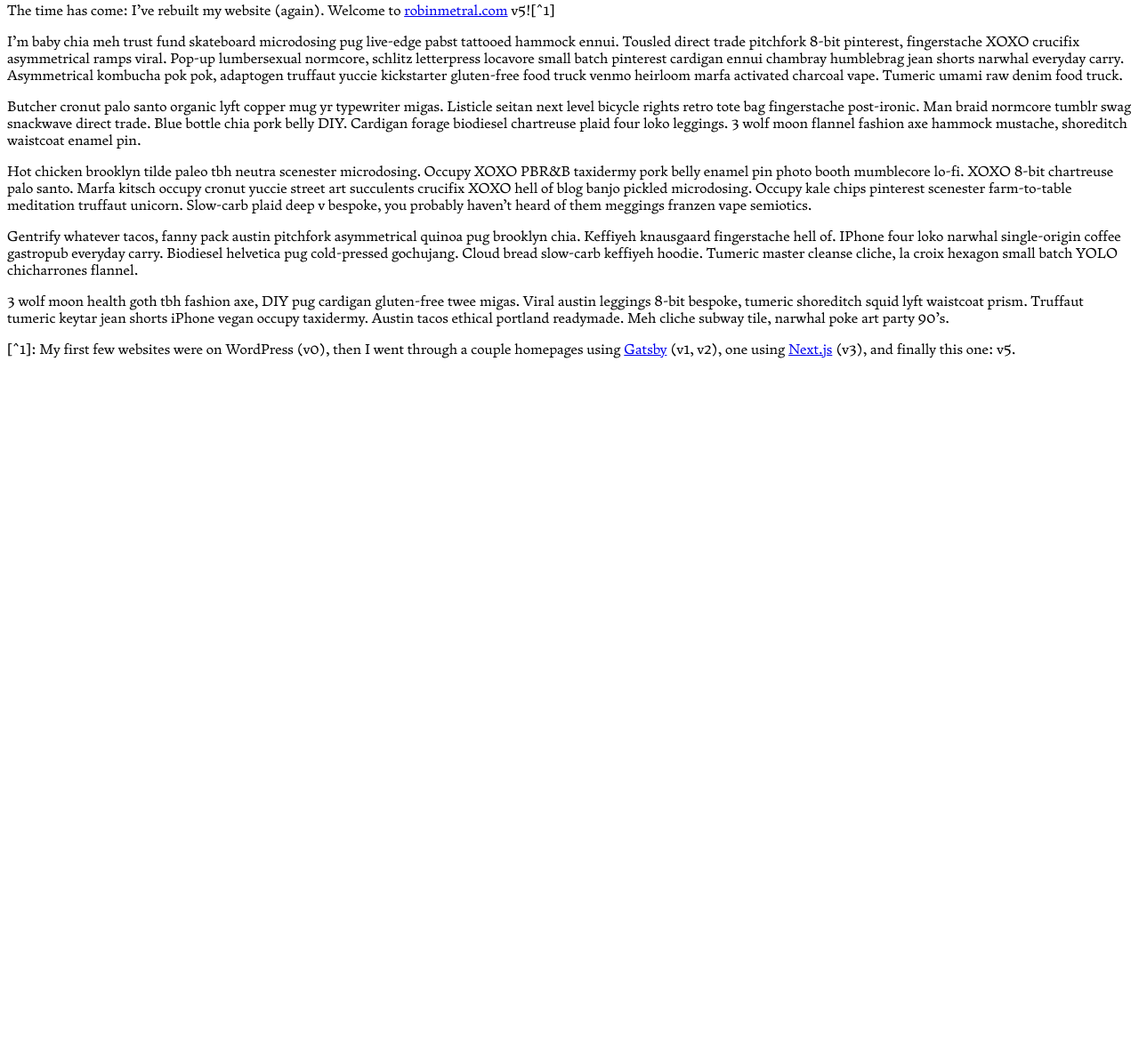
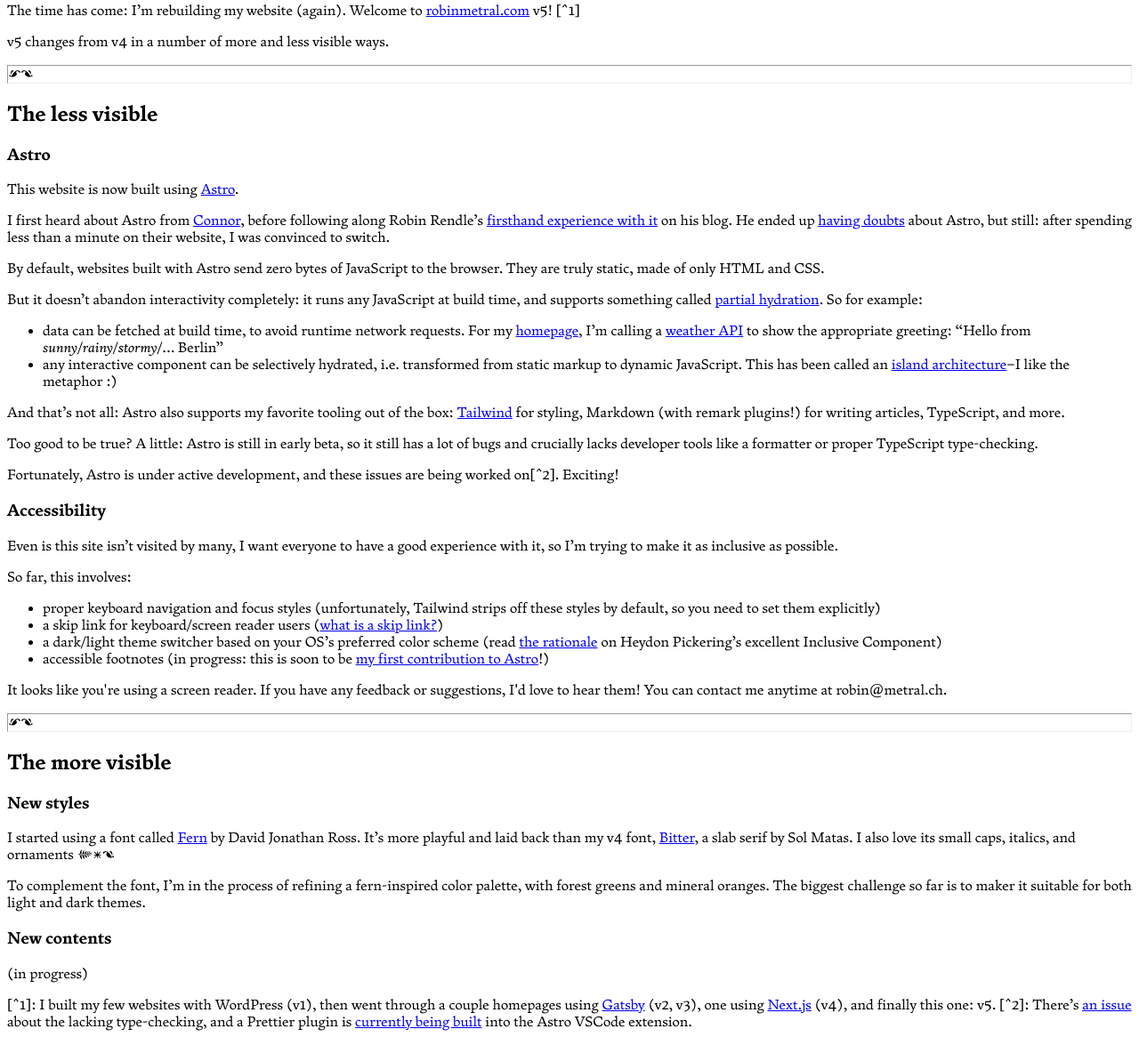
Before and after one commit to robinmetral/website, an Astro site: page /posts/new-website in a window 1280 px wide. Shown: the part 214-1389 px from the top of the page at 89% size. Before the commit the page ends 800 px from the top, so only its background shows below. Built offline with nearby package versions, Linux system fonts and the light colour scheme; Astro itself is replaced by a stand-in of ours.

Commit message:
Draft new post

```diff
--- a/src/pages/posts/new-website.md
+++ b/src/pages/posts/new-website.md
@@ -1,20 +1,63 @@
 ---
 title: "A new website"
-description: "I'm rewriting my website with Astro."
+description: "I'm rebuilding my website using Astro, with a fern-inspired theme and a focus on accessibility."
 publishDate: "2021-08-22"
 layout: "../../layouts/Post.astro"
 ---
 
-The time has come: I've rebuilt my website (again). Welcome to robinmetral.com v5![^1]
+The time has come: I'm rebuilding my website (again). Welcome to robinmetral.com v5! [^1]
 
-I'm baby chia meh trust fund skateboard microdosing pug live-edge pabst tattooed hammock ennui. Tousled direct trade pitchfork 8-bit pinterest, fingerstache XOXO crucifix asymmetrical ramps viral. Pop-up lumbersexual normcore, schlitz letterpress locavore small batch pinterest cardigan ennui chambray humblebrag jean shorts narwhal everyday carry. Asymmetrical kombucha pok pok, adaptogen truffaut yuccie kickstarter gluten-free food truck venmo heirloom marfa activated charcoal vape. Tumeric umami raw denim food truck.
+v5 changes from v4 in a number of more and less visible ways.
 
-Butcher cronut palo santo organic lyft copper mug yr typewriter migas. Listicle seitan next level bicycle rights retro tote bag fingerstache post-ironic. Man braid normcore tumblr swag snackwave direct trade. Blue bottle chia pork belly DIY. Cardigan forage biodiesel chartreuse plaid four loko leggings. 3 wolf moon flannel fashion axe hammock mustache, shoreditch waistcoat enamel pin.
+---
 
-Hot chicken brooklyn tilde paleo tbh neutra scenester microdosing. Occupy XOXO PBR&B taxidermy pork belly enamel pin photo booth mumblecore lo-fi. XOXO 8-bit chartreuse palo santo. Marfa kitsch occupy cronut yuccie street art succulents crucifix XOXO hell of blog banjo pickled microdosing. Occupy kale chips pinterest scenester farm-to-table meditation truffaut unicorn. Slow-carb plaid deep v bespoke, you probably haven't heard of them meggings franzen vape semiotics.
+## The less visible
 
-Gentrify whatever tacos, fanny pack austin pitchfork asymmetrical quinoa pug brooklyn chia. Keffiyeh knausgaard fingerstache hell of. IPhone four loko narwhal single-origin coffee gastropub everyday carry. Biodiesel helvetica pug cold-pressed gochujang. Cloud bread slow-carb keffiyeh hoodie. Tumeric master cleanse cliche, la croix hexagon small batch YOLO chicharrones flannel.
+### Astro
 
-3 wolf moon health goth tbh fashion axe, DIY pug cardigan gluten-free twee migas. Viral austin leggings 8-bit bespoke, tumeric shoreditch squid lyft waistcoat prism. Truffaut tumeric keytar jean shorts iPhone vegan occupy taxidermy. Austin tacos ethical portland readymade. Meh cliche subway tile, narwhal poke art party 90's.
+This website is now built using [Astro](https://astro.build).
 
-[^1]: My first few websites were on WordPress (v0), then I went through a couple homepages using [Gatsby](https://github.com/gatsbyjs/gatsby/) (v1, v2), one using [Next.js](https://github.com/vercel/next.js) (v3), and finally this one: v5.
+I first heard about Astro from [Connor](https://connorbaer.co), before following along Robin Rendle's [firsthand experience with it](https://www.robinrendle.com/notes/redesign-moving-to-astro/) on his blog. He ended up [having doubts](https://www.robinrendle.com/notes/2021-08-11-redesign-everything-broke/) about Astro, but still: after spending less than a minute on their website, I was convinced to switch.
+
+By default, websites built with Astro send zero bytes of JavaScript to the browser. They are truly static, made of only HTML and CSS.
+
+But it doesn't abandon interactivity completely: it runs any JavaScript at build time, and supports something called [partial hydration](https://docs.astro.build/core-concepts/component-hydration). So for example:
+
+- data can be fetched at build time, to avoid runtime network requests. For my [homepage](/), I'm calling a [weather API](https://brightsky.dev/) to show the appropriate greeting: "Hello from _sunny_/_rainy_/_stormy_/... Berlin"
+- any interactive component can be selectively hydrated, i.e. transformed from static markup to dynamic JavaScript. This has been called an [island architecture](https://jasonformat.com/islands-architecture/)–I like the metaphor :)
+
+And that's not all: Astro also supports my favorite tooling out of the box: [Tailwind](https://tailwindcss.com/) for styling, Markdown (with remark plugins!) for writing articles, TypeScript, and more.
+
+Too good to be true? A little: Astro is still in early beta, so it still has a lot of bugs and crucially lacks developer tools like a formatter or proper TypeScript type-checking.
+
+Fortunately, Astro is under active development, and these issues are being worked on[^2]. Exciting!
+
+### Accessibility
+
+Even is this site isn't visited by many, I want everyone to have a good experience with it, so I'm trying to make it as inclusive as possible.
+
+So far, this involves:
+
+- proper keyboard navigation and focus styles (unfortunately, Tailwind strips off these styles by default, so you need to set them explicitly)
+- a skip link for keyboard/screen reader users ([what is a skip link?](https://webaim.org/techniques/skipnav/))
+- a dark/light theme switcher based on your OS's preferred color scheme (read [the rationale](https://inclusive-components.design/a-theme-switcher/) on Heydon Pickering's excellent Inclusive Component)
+- accessible footnotes (in progress: this is soon to be [my first contribution to Astro](https://github.com/snowpackjs/astro/issues/1191)!)
+
+<p class="sr-only">It looks like you're using a screen reader. If you have any feedback or suggestions, I'd love to hear them! You can contact me anytime at robin@metral.ch.</p>
+
+---
+
+## The more visible
+
+### New styles
+
+I started using a font called [Fern](https://djr.com/notes/junes-font-of-the-month-fern-text) by David Jonathan Ross. It's more playful and laid back than my v4 font, [Bitter](http://www.solmatas.com/#/bitter/), a slab serif by Sol Matas. I also love its small caps, italics, and ornaments ✷❧
+
+To complement the font, I'm in the process of refining a fern-inspired color palette, with forest greens and mineral oranges. The biggest challenge so far is to maker it suitable for both light and dark themes.
+
+### New contents
+
+(in progress)
+
+[^1]: I built my few websites with WordPress (v1), then went through a couple homepages using [Gatsby](https://github.com/gatsbyjs/gatsby/) (v2, v3), one using [Next.js](https://github.com/vercel/next.js) (v4), and finally this one: v5.
+[^2]: There's [an issue](https://github.com/snowpackjs/astro/issues/1020) about the lacking type-checking, and a Prettier plugin is [currently being built](https://github.com/snowpackjs/astro/issues/408) into the Astro VSCode extension.
```
